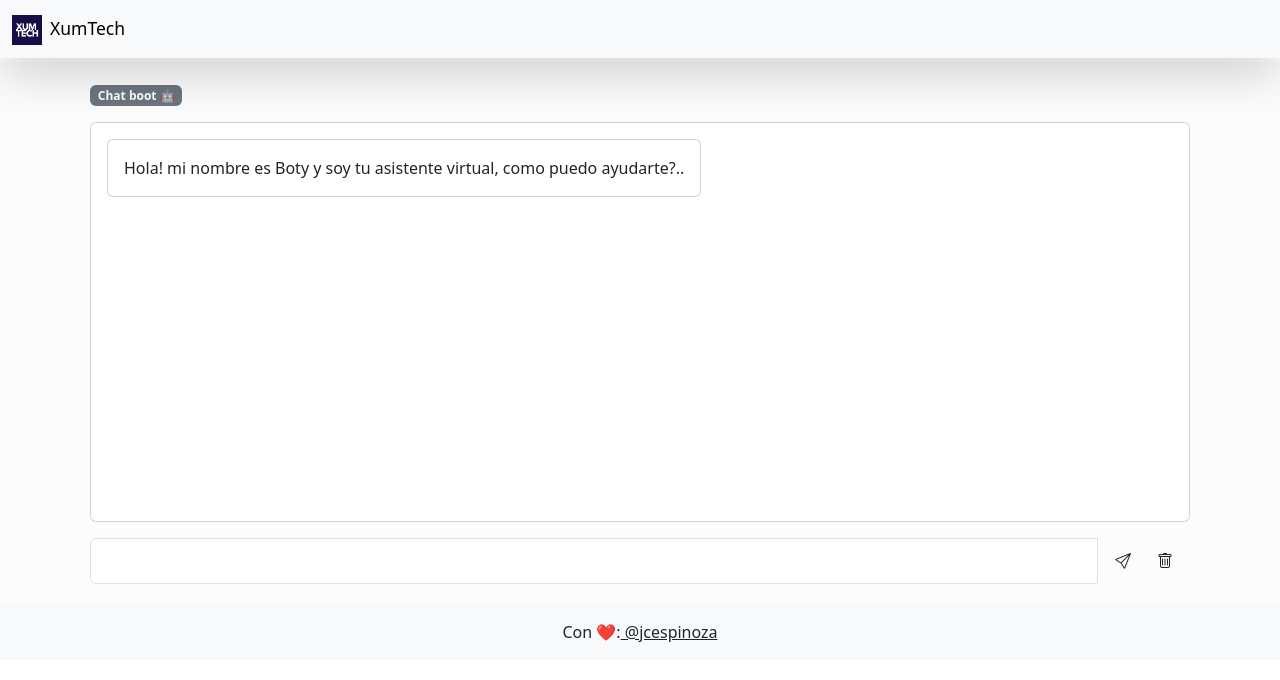
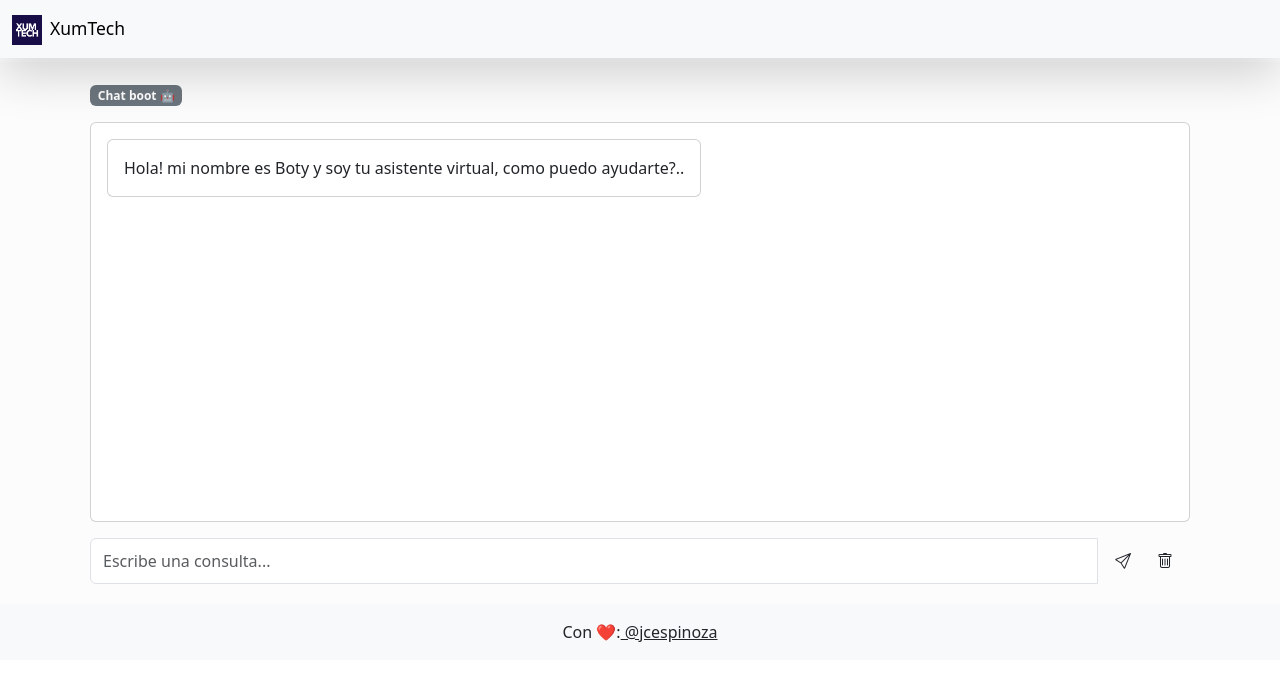
Before and after one commit to juancespinozazumbado/Minibot-Cliente, a React (Vite) app: page / in a window 1280 px wide. Shown: the top 680 px of the page. Built offline with nearby package versions, Linux system fonts and the light colour scheme.

Commit message:
Agrega el place holder al formulario

```diff
--- a/src/components/Chat/Chat.jsx
+++ b/src/components/Chat/Chat.jsx
@@ -69,6 +69,7 @@ const Chat = () => {
           type="text"
           className="form-control"
           value={input}
+          placeholder='Escribe una consulta...'
           onChange={(e) => setInput(e.target.value)}
         />
         <div className="input-group-append m-1">
```
